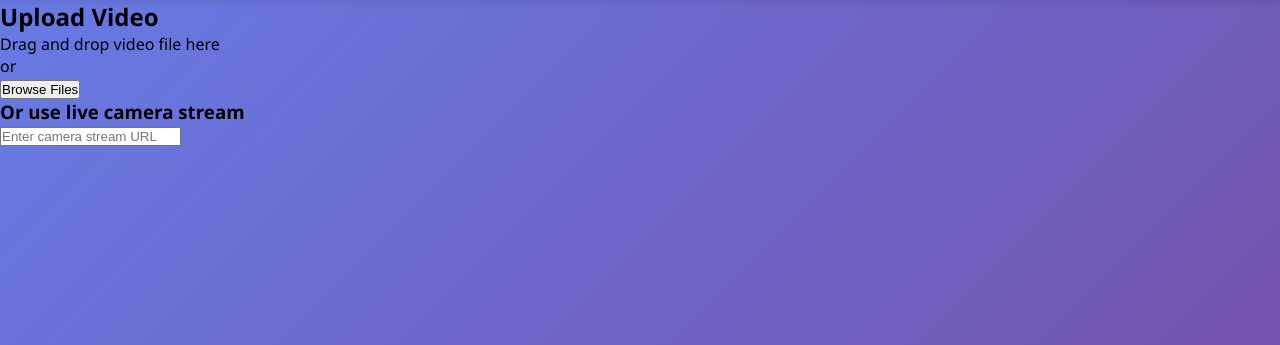
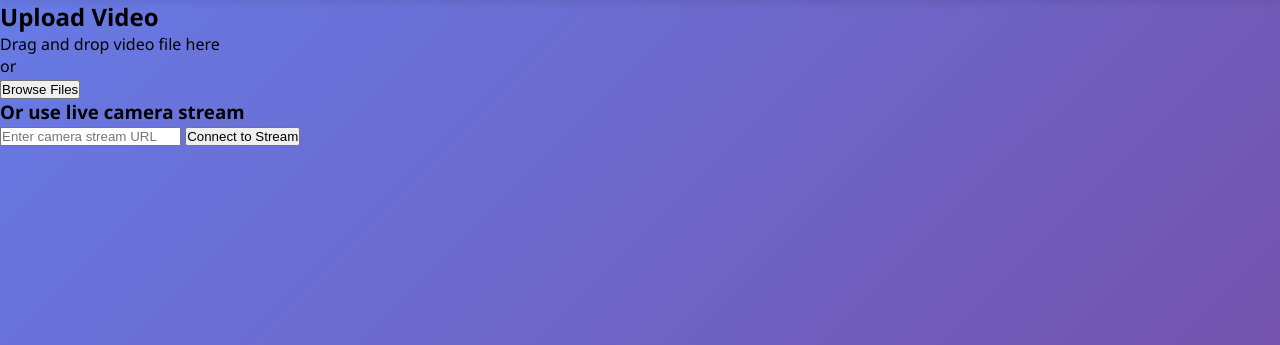
Before and after one commit to Corvin-Negyed/parking-slot-detection, a Flask app: page / in a window 1280 px wide. Shown: the part 129-474 px from the top of the page. Run offline with Flask 3, Linux system fonts and the light colour scheme.

Commit message:
Add connect to stream button

```diff
--- a/templates/index.html
+++ b/templates/index.html
@@ -26,6 +26,7 @@
                 <div class="camera-section">
                     <h3>Or use live camera stream</h3>
                     <input type="text" id="cameraUrl" placeholder="Enter camera stream URL">
+                    <button id="connectBtn">Connect to Stream</button>
                 </div>
             </div>
         </div>
```
